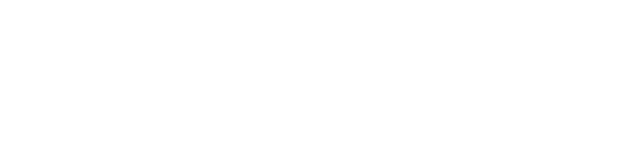
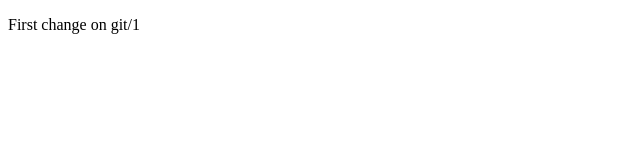
Before and after one commit to dburdin/git-testing, a plain HTML site: page index.html in a window 1280 px wide. Shown: the whole page, without its empty margins (0-640 px from the left). Drawn offline with Linux system fonts and the light colour scheme.

Commit message:
second commit

```diff
--- a/index.html
+++ b/index.html
@@ -5,5 +5,7 @@
     <meta name="viewport" content="width=device-width, initial-scale=1.0" />
     <title>Document</title>
   </head>
-  <body></body>
+  <body>
+    <p>First change on git/1</p>
+  </body>
 </html>
```
